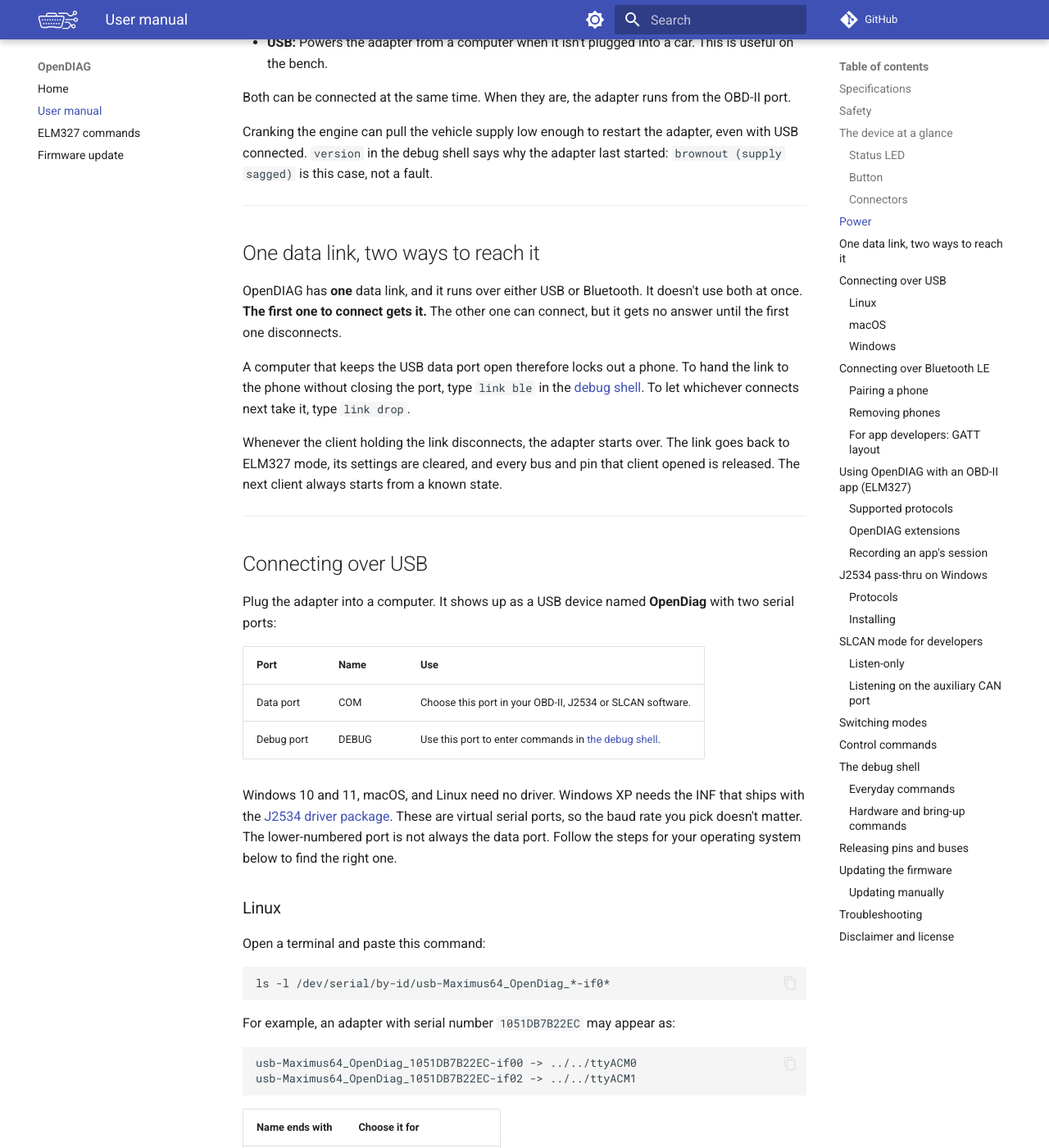
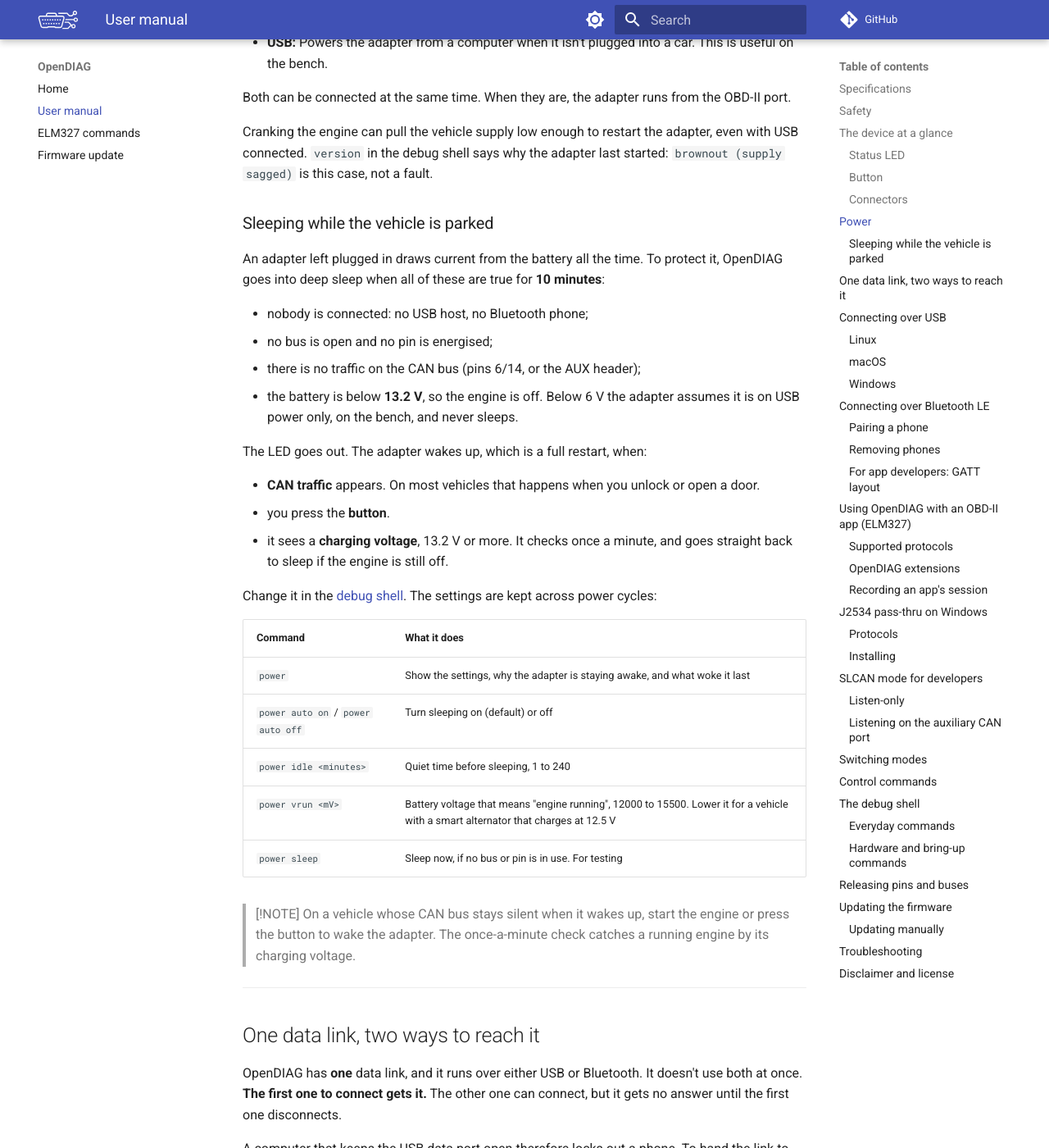
Before and after one commit to maximus64/opendiag-firmware, an MkDocs documentation site: the page built from docs/manual.md, in a window 1280 px wide and 1400 px high, scrolled down 2437 px. Shown: the whole window at 82% size. Built offline with MkDocs 1.6.1 and Material for MkDocs 9.7.7, drawn with Linux system fonts in a browser that asks for light colours; comment, search, counter and statistics services are not loaded; some of the changed text lies outside the part shown.

Commit message:
docs: document sleeping while the vehicle is parked
docs/manual.md gains 'Sleeping while the vehicle is parked' under
Power, with the conditions, the wake-up sources and the 'power'
commands, and the shell table lists them. README.md and the developer
guide mention the new module.

```diff
--- a/docs/manual.md
+++ b/docs/manual.md
@@ -82,6 +82,39 @@ Both can be connected at the same time. When they are, the adapter runs from the
 Cranking the engine can pull the vehicle supply low enough to restart the adapter, even with USB
 connected. `version` in the debug shell says why the adapter last started: `brownout (supply
 sagged)` is this case, not a fault.
+
+### Sleeping while the vehicle is parked
+
+An adapter left plugged in draws current from the battery all the time. To protect it, OpenDIAG
+goes into deep sleep when all of these are true for **10 minutes**:
+
+- nobody is connected: no USB host, no Bluetooth phone;
+- no bus is open and no pin is energised;
+- there is no traffic on the CAN bus (pins 6/14, or the AUX header);
+- the battery is below **13.2 V**, so the engine is off. Below 6 V the adapter assumes it is on
+  USB power only, on the bench, and never sleeps.
+
+The LED goes out. The adapter wakes up, which is a full restart, when:
+
+- **CAN traffic** appears. On most vehicles that happens when you unlock or open a door.
+- you press the **button**.
+- it sees a **charging voltage**, 13.2 V or more. It checks once a minute, and goes straight back
+  to sleep if the engine is still off.
+
+Change it in the [debug shell](#the-debug-shell). The settings are kept across power cycles:
+
+| Command | What it does |
+| --- | --- |
+| `power` | Show the settings, why the adapter is staying awake, and what woke it last |
+| `power auto on` / `power auto off` | Turn sleeping on (default) or off |
+| `power idle <minutes>` | Quiet time before sleeping, 1 to 240 |
+| `power vrun <mV>` | Battery voltage that means "engine running", 12000 to 15500. Lower it for a vehicle with a smart alternator that charges at 12.5 V |
+| `power sleep` | Sleep now, if no bus or pin is in use. For testing |
+
+> [!NOTE]
+> On a vehicle whose CAN bus stays silent when it wakes up, start the engine or press the
+> button to wake the adapter. The once-a-minute check catches a running engine by its charging
+> voltage.
 
 ---
 
@@ -480,6 +513,7 @@ for the list of commands.
 | `board` | Show board information |
 | `link` | Show which transport holds the data link |
 | `link usb` / `link ble` / `link drop` | Hand the data link to USB or Bluetooth, or let go of it |
+| `power`, `power auto on\|off`, `power idle <min>`, `power vrun <mV>`, `power sleep` | Sleeping while parked. See [Sleeping while the vehicle is parked](#sleeping-while-the-vehicle-is-parked) |
 | `mode` | Show the current mode, the default, and every available mode |
 | `mode <name>` | Switch mode, for example `mode slcan` |
 | `elmtrace on` / `elmtrace off` | Copy every ELM327 request (`ELMTRC: >`) and reply (`ELMTRC: <`) to this console, whether the link is on USB or Bluetooth. Closing the console turns it off |
```
Also changed, not shown: README.md (+1 -0 lines).
